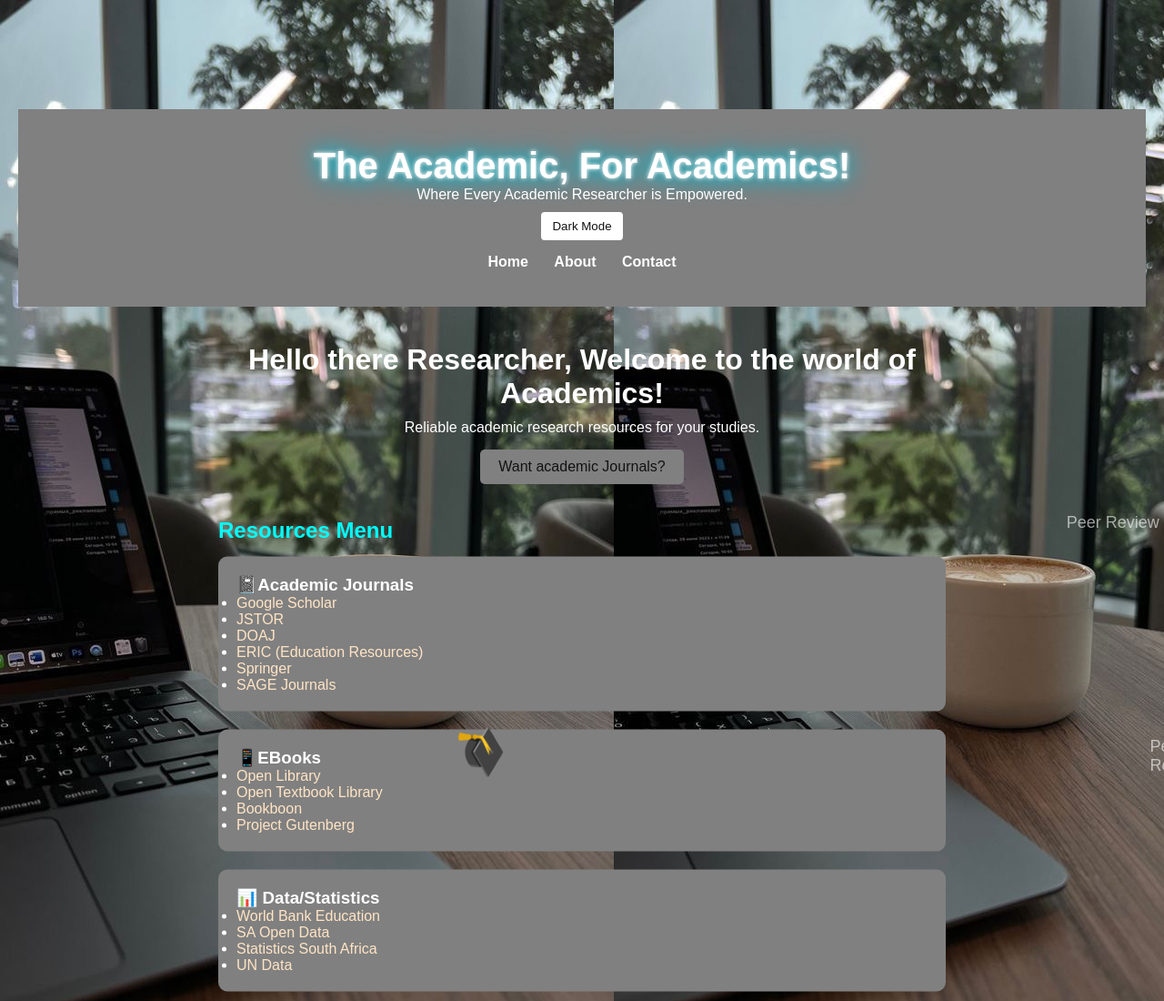
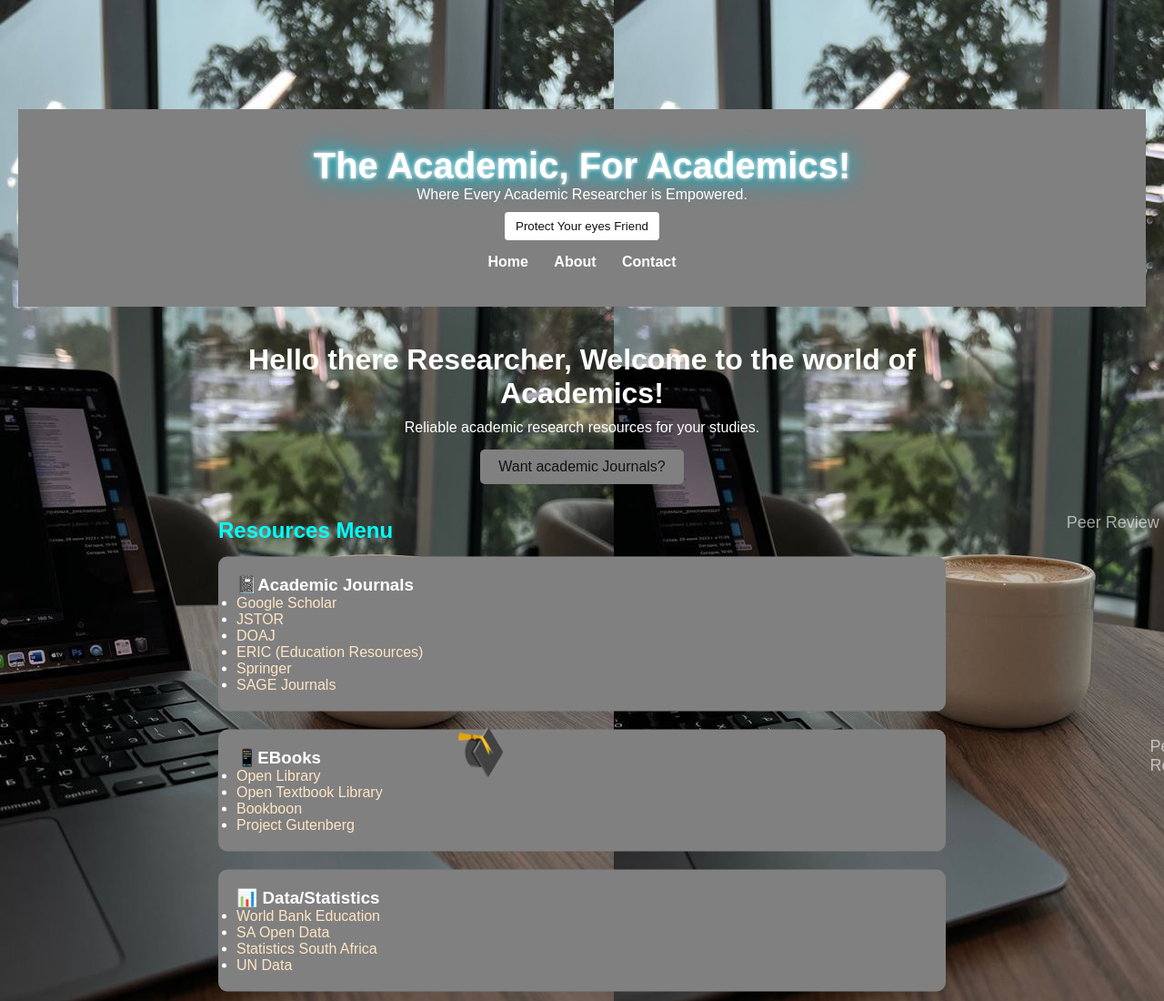
Before and after one commit to Yamkela4458/Academic_Research_Website, a plain HTML site: page index.html in a window 1280 px wide. Shown: the top 1100 px of the page at 91% size. Drawn offline with Linux system fonts and the light colour scheme.

Commit message:
Update index.html

```diff
--- a/index.html
+++ b/index.html
@@ -28,7 +28,7 @@
   <header>
     <h1>The Academic, For Academics!</h1>
     <p>Where Every Academic Researcher is Empowered.</p>
-    <button id="toggle-dark">Dark Mode</button>
+    <button id="toggle-dark">Protect Your eyes Friend</button>
     <nav>
       <a href="#menu">Home</a>
       <a href="#about">About</a>
```
